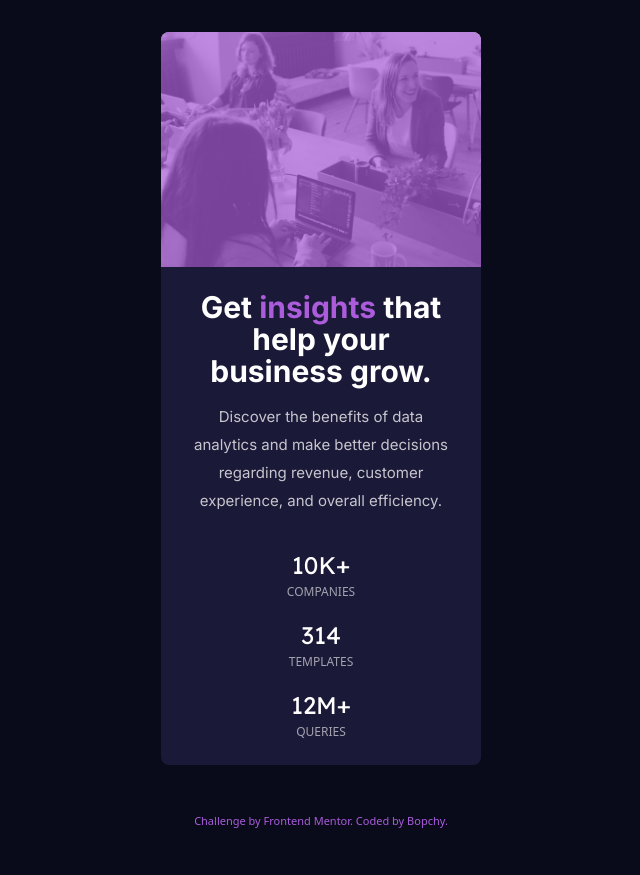
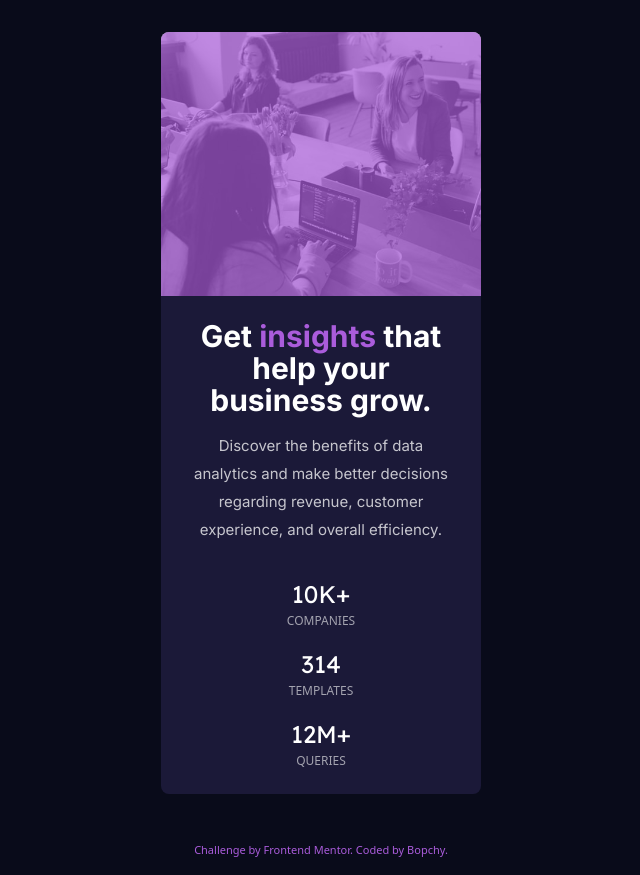
Before and after one commit to Bopchy/frontend-mentor-projects, a website: page stats-preview-card-component-main/index.html in a window 1280 px wide. Shown: the whole page, without its empty margins (319-959 px from the left). Before the commit the page ends 845 px from the top, so only its background shows below. Drawn offline with Linux system fonts and the light colour scheme.

Commit message:
Add desktop layout.

```diff
--- a/stats-preview-card-component-main/index.html
+++ b/stats-preview-card-component-main/index.html
@@ -13,9 +13,15 @@
   <title>Frontend Mentor | Stats preview card component</title>
 </head>
 <body class="min-h-full w-full bg-very-dark-blue grid grid-rows-2-auto items-center justify-items-center text-md">
-  <main class="bg-dark-desaturated-blue w-80 rounded-lg my-8">
+  <main class="bg-dark-desaturated-blue w-80 rounded-lg my-8 flex flex-col desktop:flex-row-reverse desktop:w-3/4">
     <div class="relative after:content[' '] after:absolute after:w-full after:h-full after:rounded-t-lg after:top-0 after:bg-soft-violet after:opacity-70">
-      <img src="./images/image-header-mobile.jpg" class="rounded-t-lg block h-full w-full" alt="People seated around a table" />
+      <img
+        src="./images/image-header-mobile.jpg"
+        sizes="(max-width: 1440px) 1440px"
+        srcset="./images/image-header-desktop.jpg 1440w"
+        class="rounded-t-lg block h-full w-full"
+        alt="People seated around a table"
+      />
     </div>
     <div class="flex flex-col gap-4 p-6 text-center">
       <h1 class="text-3xl text-white leading-8 font-inter font-bold">Get <span class="text-soft-violet">insights</span> that help your business grow.</h1>
--- a/stats-preview-card-component-main/tailwind.config.js
+++ b/stats-preview-card-component-main/tailwind.config.js
@@ -13,10 +13,6 @@ module.exports = {
       gridTemplateRows: {
         "2-auto": "1fr auto",
       },
-      backgroundImage: {
-        "mobile-hero": "url('../images/image-header-mobile.jpg')",
-        "desktop-hero": "url('../images/image-header-desktop.jpg')",
-      },
     },
     fontFamily: {
       inter: "Inter, sans-serif",
@@ -29,7 +25,7 @@ module.exports = {
       "3xl": "1.875rem",
     },
     screens: {
-      desktop: "23.5rem",
+      desktop: "90rem",
     },
   },
   plugins: [require("tailwindcss"), require("autoprefixer")],
```
Also changed, not shown: stats-preview-card-component-main/styles/output.css.
